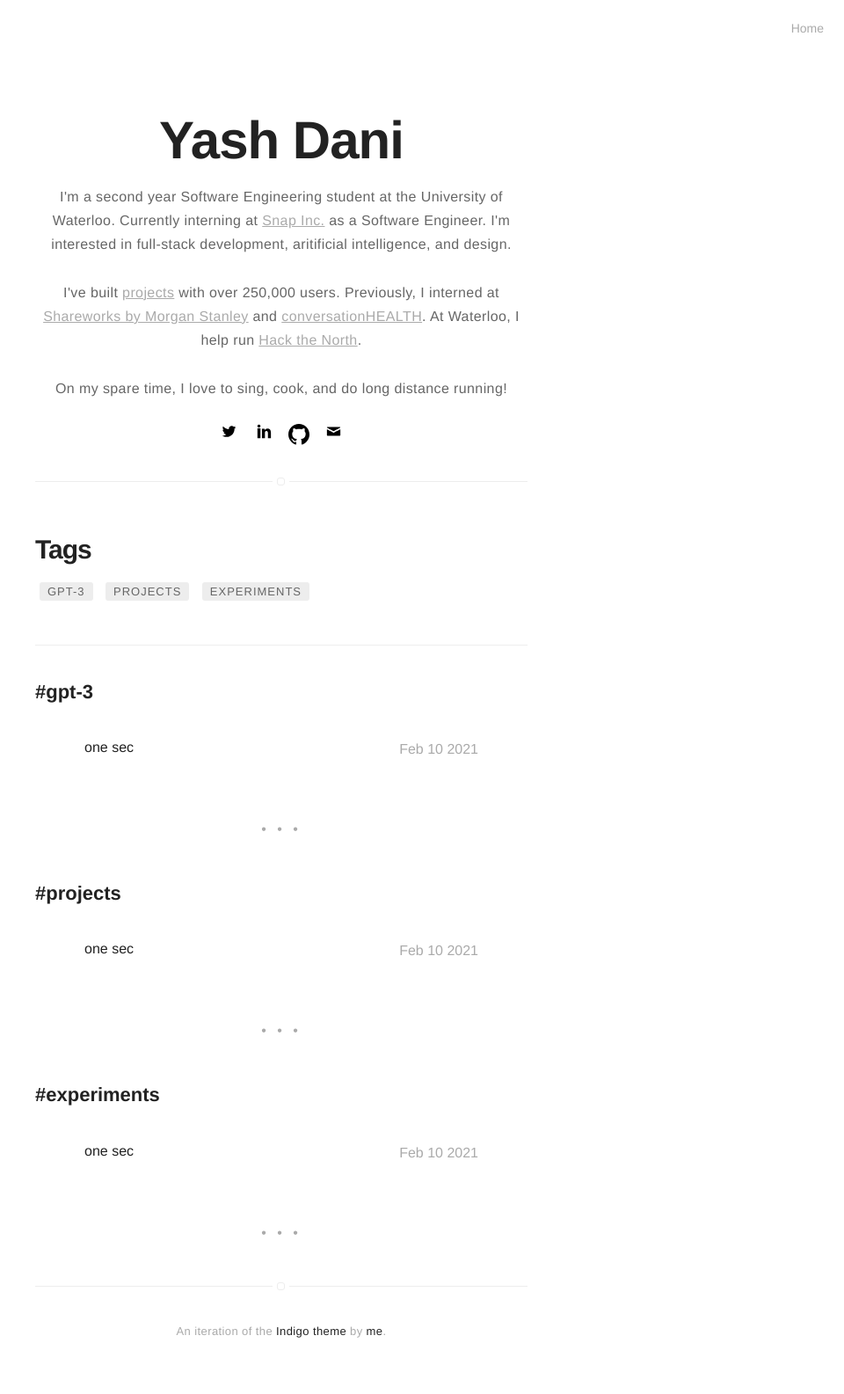
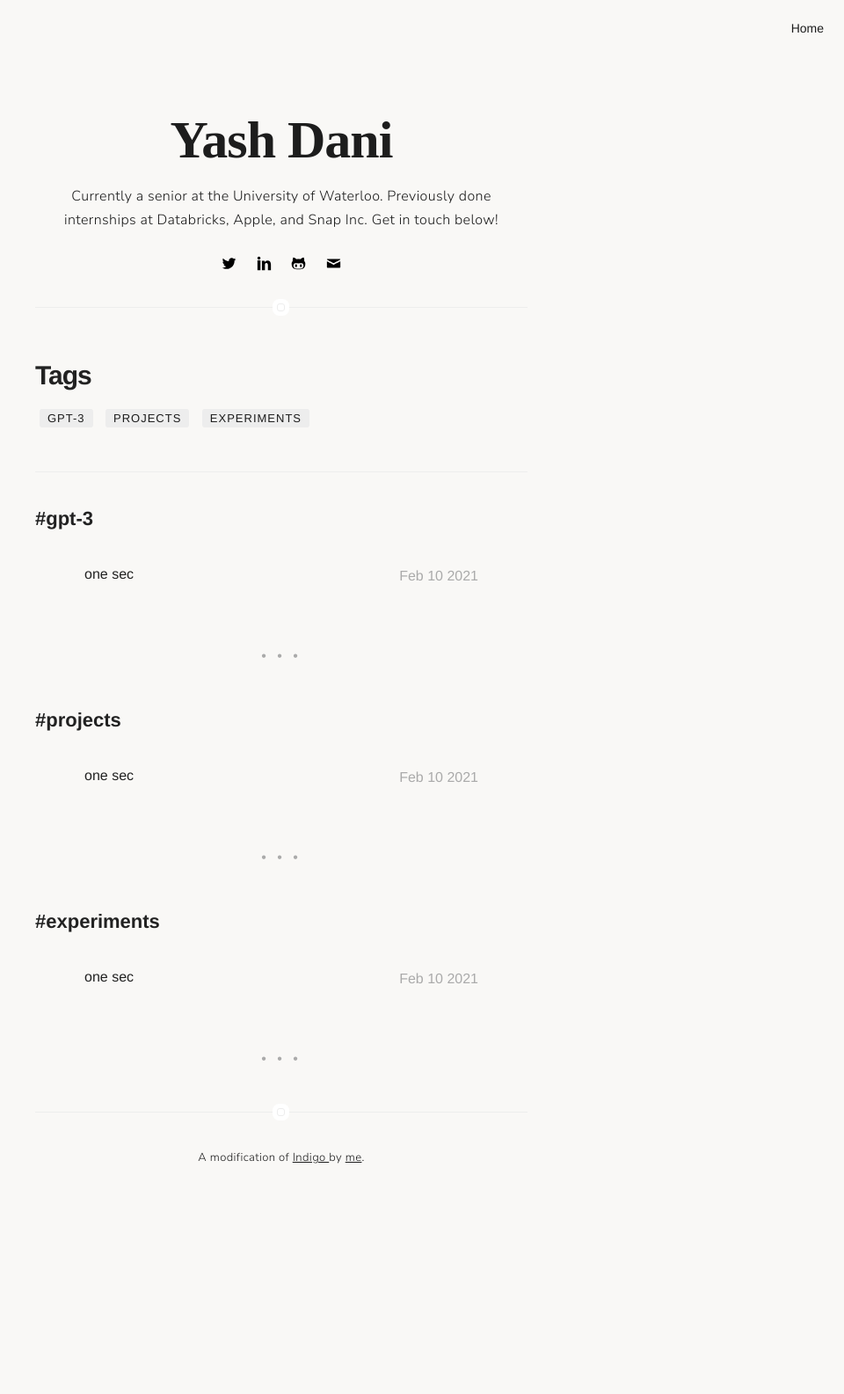
Before and after one commit to yash-dani/yash-dani.github.io, a Jekyll site: the page built from tags.html, in a window 1280 px wide. Shown: the whole page at 88% size, without its empty margins (320-1280 px from the left). Built offline with Jekyll 4.4.1, drawn with Linux system fonts in a browser that asks for light colours; some web fonts are replaced; after the commit the page ends 1387 px from its top, so only the background shows below that.

Commit message:
updated fonts, background, and bio

```diff
--- a/_includes/footer.html
+++ b/_includes/footer.html
@@ -1,6 +1,6 @@
 <footer class="footer-main">
-    <p class="extra">
-        An iteration of the <a class="link" href="https://github.com/sergiokopplin/indigo">Indigo theme</a>
-        by <a class="link" href="{{ site.url/about }}">me</a>.
+    <p class="extra" style="font-family: 'Nunito Sans', sans-serif; color: #1D1D1D;">
+        A modification of <a href="https://github.com/sergiokopplin/indigo">Indigo  </a>
+        by <a href="{{ site.url/about }}">me</a>.
     </p>
 </footer>
--- a/_includes/header.html
+++ b/_includes/header.html
@@ -6,18 +6,19 @@
 
 {% if showHeader == true %}
     <header class="header-home {% if site.animation %}animated{% endif %}">
-        {% if site.about %}
+        <!-- {% if site.about %}
             <a class="link gradient-border" href="{{ site.url }}/">
                 <img class="selfie" alt="{{ site.name }}" src="{% if site.external-image %}{{ site.picture }}{% else %}{{ site.url }}/{{ site.picture }}{% endif %}" />
             </a>
         {% else %}
-            <!-- <span class="link">
+            <span class="link">
                 <img class="selfie gradient-border" alt="{{ site.name }}" src="{% if site.external-image %}{{ site.picture }}{% else %}{{ site.url }}/{{ site.picture }}{% endif %}" />
-            </span> -->
-        {% endif %}
+            </span>
+        {% endif %} -->
 
-        <h1 class="title">{{ site.name }}</h1>
-        <p>I'm a second year Software Engineering student at the University of Waterloo. Currently interning at <a href="https://snap.com/">Snap Inc.</a> as a Software Engineer. I'm interested in full-stack development, aritificial intelligence, and design. <br><br>I've built <a href="https://github.com/yash-dani">projects</a> with over 250,000 users. Previously, I interned at <a href="https://shareworks.com">Shareworks by Morgan Stanley</a> and <a href="https://conversationhealth.com">conversationHEALTH</a>. At Waterloo, I help run <a href="https://hackthenorth.com">Hack the North</a>.<br><br>On my spare time, I love to sing, cook, and do long distance running!</p>
+        <h1 class="title" style="font-family: 'Halant', serif; color: #1D1D1D;">{{ site.name }}</h1>
+        <p style="font-family: 'Nunito Sans', sans-serif; color: #1D1D1D;">Currently a senior at the University of Waterloo. Previously done internships at Databricks, Apple, and Snap Inc. Get in touch below!</p>
+
 
         {% include social-links.html %}
 
--- a/_includes/social-links.html
+++ b/_includes/social-links.html
@@ -55,7 +55,7 @@
 
     {% if site.github %}
         <a class="link" data-title="github.com/{{ site.github }}" href="https://github.com/{{ site.github }}" target="_blank">
-            <svg xmlns="http://www.w3.org/2000/svg" width="24" height="24" viewBox="0 0 24 24"><path d="M12 0c-6.626 0-12 5.373-12 12 0 5.302 3.438 9.8 8.207 11.387.599.111.793-.261.793-.577v-2.234c-3.338.726-4.033-1.416-4.033-1.416-.546-1.387-1.333-1.756-1.333-1.756-1.089-.745.083-.729.083-.729 1.205.084 1.839 1.237 1.839 1.237 1.07 1.834 2.807 1.304 3.492.997.107-.775.418-1.305.762-1.604-2.665-.305-5.467-1.334-5.467-5.931 0-1.311.469-2.381 1.236-3.221-.124-.303-.535-1.524.117-3.176 0 0 1.008-.322 3.301 1.23.957-.266 1.983-.399 3.003-.404 1.02.005 2.047.138 3.006.404 2.291-1.552 3.297-1.23 3.297-1.23.653 1.653.242 2.874.118 3.176.77.84 1.235 1.911 1.235 3.221 0 4.609-2.807 5.624-5.479 5.921.43.372.823 1.102.823 2.222v3.293c0 .319.192.694.801.576 4.765-1.589 8.199-6.086 8.199-11.386 0-6.627-5.373-12-12-12z"/></svg>
+            <svg class="icon icon-github"><use xlink:href="#icon-github"></use></svg>
         </a>
     {% endif %}
 
--- a/_layouts/default.html
+++ b/_layouts/default.html
@@ -19,7 +19,12 @@ layout: compress
 
     <link rel="canonical" href="{{ site.url }}{{ page.url | replace:'index.html','' }}">
     <link rel="alternate" type="application/rss+xml" title="{{ site.title }}" href="{{ site.url }}{{ "/feed.xml" }}" />
-
+    <link rel="preconnect" href="https://fonts.googleapis.com">
+    <link rel="preconnect" href="https://fonts.gstatic.com" crossorigin>
+    <link href="https://fonts.googleapis.com/css2?family=Halant:wght@600&display=swap" rel="stylesheet">
+    <link rel="preconnect" href="https://fonts.googleapis.com">
+    <link rel="preconnect" href="https://fonts.gstatic.com" crossorigin>
+    <link href="https://fonts.googleapis.com/css2?family=Halant:wght@600&family=Nunito+Sans:wght@300&display=swap" rel="stylesheet">
     <style>
     {% capture scss_sheet %}{% include style.scss %}{% endcapture %}
     {{ scss_sheet | scssify }}
--- a/_sass/base/general.sass
+++ b/_sass/base/general.sass
@@ -4,6 +4,7 @@ body, html
 body
 	font: 16px $fontSans
 	color: $alpha
+	background: #F9F8F6
 
 h1, h2, h3, h4
 	font-family: $fontSans
@@ -27,7 +28,7 @@ h4
 	font-size: 1.6rem
 
 a
-	color: $gama
+	color: #1D1D1D
 	text-decoration: underline
 
 p
--- a/_sass/base/variables.sass
+++ b/_sass/base/variables.sass
@@ -1,7 +1,7 @@
 $fontSans: "Helvetica Neue", Helvetica, Arial, sans-serif
 $fontMonospace: "Consolas", Liberation Mono, Menlo, Courier, monospace
 
-$alpha: #666
+$alpha: #1D1D1D
 $beta: #222
 $gama: #aaa
 $delta: #4b0082
```
